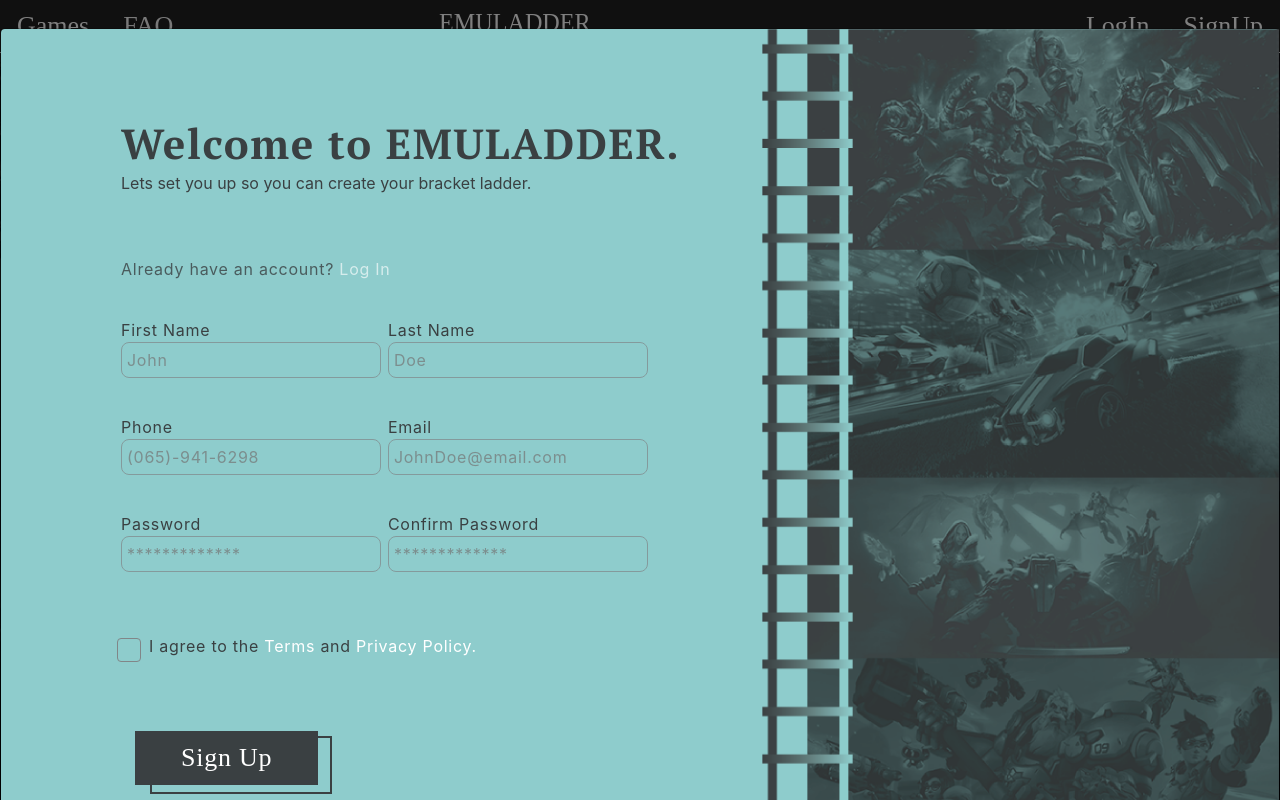
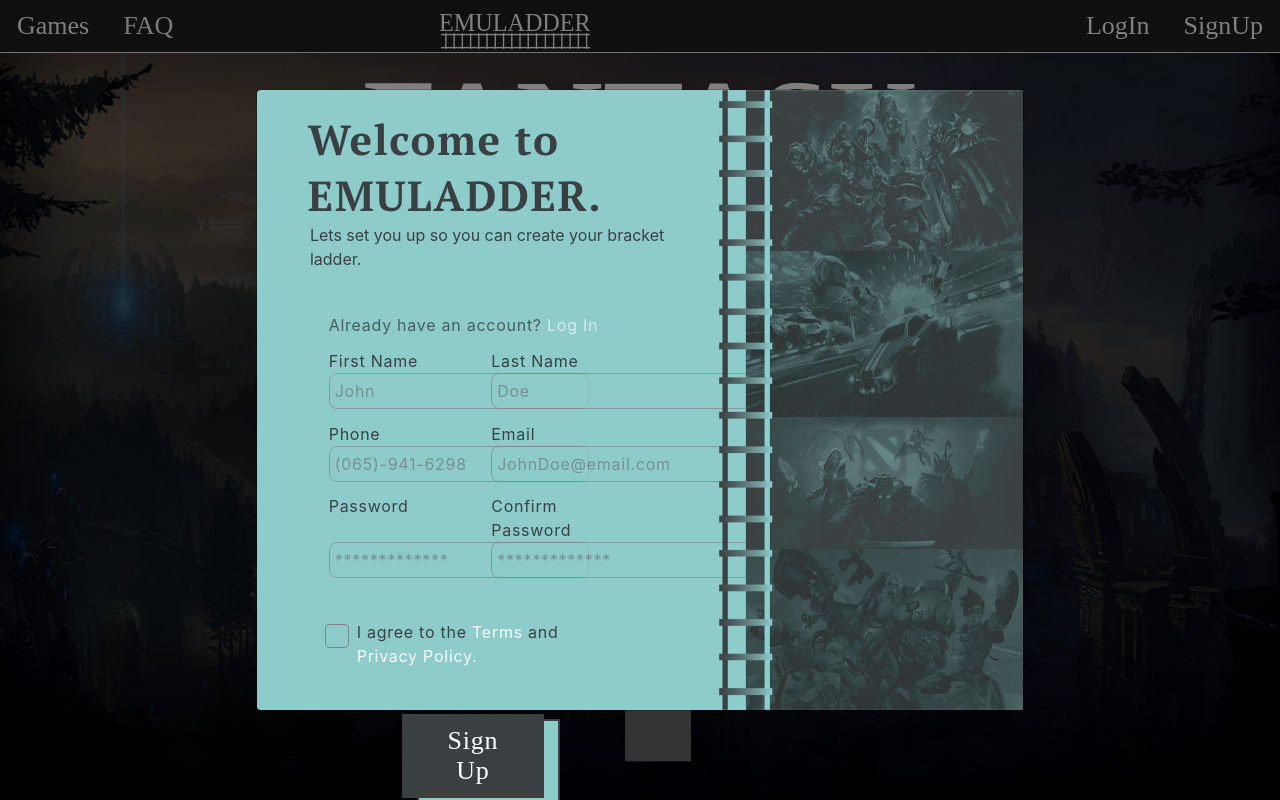
Before and after one commit to CapstoneUNCG2020/emuLadder, an Angular app in the folder angular/: page /games/leagueoflegends in a window 1280 px wide. Both pictures are taken after a click on the button "SignUp". Shown: the top 800 px of the page. Built offline with nearby package versions, Linux system fonts and the light colour scheme; grey boxes are pictures that could not be loaded; some icons are missing; a web font is replaced by a local one.

Commit message:
Test Fix for Sign-up
Testing Fix for sign-up modal sizing

```diff
--- a/angular/src/app/sign-up/sign-up.component.css
+++ b/angular/src/app/sign-up/sign-up.component.css
@@ -32,26 +32,26 @@ body {
 }
 
 .row#Welcome {
-    margin-top: 86px;
-    margin-left: 90px;
+    margin-top: 5%;
+    margin-left: 5%;
 }
 
 .row#Slogan{
-    margin-left: 90px;
+    margin-left: 5.5%;
 }
 
 .row#HaveAccount {
-    margin-left: 90px;
-    margin-top: 62px;
+    margin-left: 10%;
+    margin-top: 10%;
 }
 
 .row .headers {
-    margin-left: 90px;
-    margin-top: 37px;
+    margin-left: 10%;
+    margin-top: 3%;
 }
 
 .row .text-boxes {
-    margin-left: 90px;
+    margin-left: 10%;
 }
 
 input#TextBoxInput {
@@ -59,13 +59,13 @@ input#TextBoxInput {
 }
 
 .row#Policy {
-    margin-left: 90px;
-    margin-top: 62px;
+    margin-left: 10%;
+    margin-top: 10%;
 }
 
 .row#SignUpRow {
-    margin-left: 102px;
-    margin-top: 69px;
+    margin-left: 27%;
+    margin-top: 10%;
 }
 
 .custom-control {
--- a/angular/src/app/sign-up/sign-up.component.html
+++ b/angular/src/app/sign-up/sign-up.component.html
@@ -17,7 +17,7 @@
 <!-- Modal -->
 <div class="modal fade bd-example-modal-lg" tabindex="-1" role="dialog" aria-labelledby="myLargeModalLabel"
   aria-hidden="true">
-  <div class="modal-dialog modal-dialog-centered" style="max-width: 1298px;">
+  <div class="modal-dialog modal-dialog-centered" style="max-width: 60%;">
     <div class="modal-content">
       <div class="modal-body">
         <div class="container-fluid">
```
Also changed, not shown: 1 other file (tests, documents, lock files or other folders).
